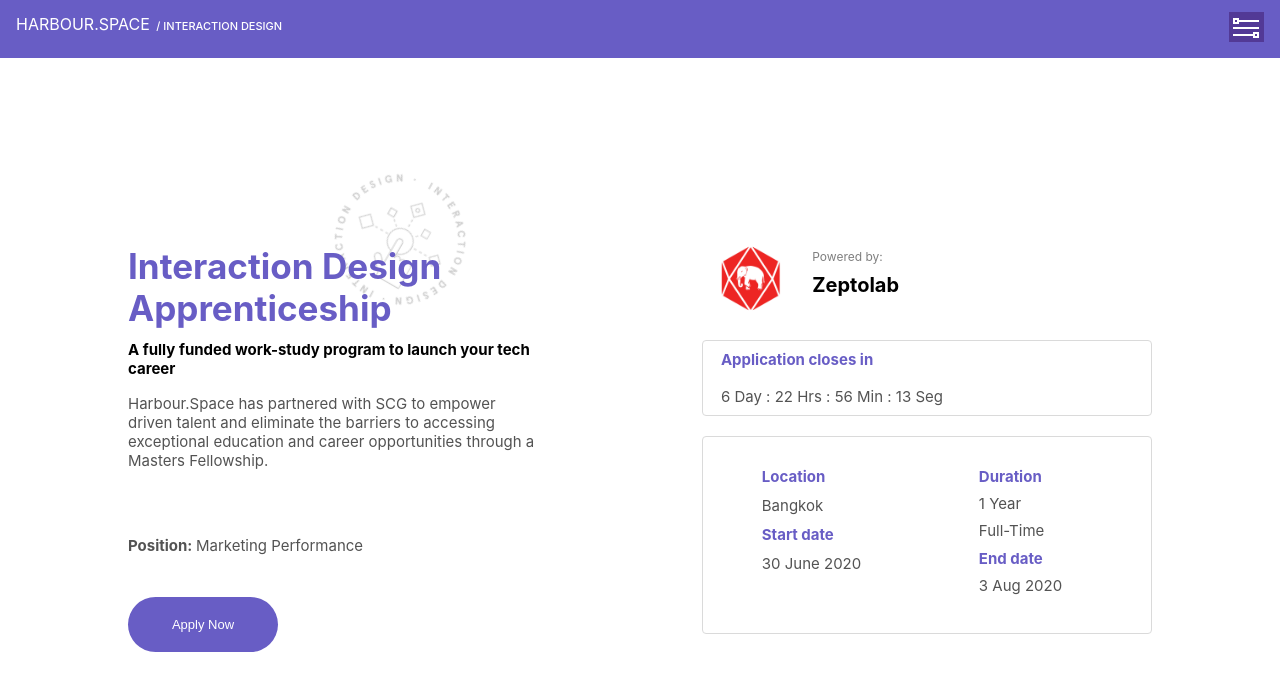
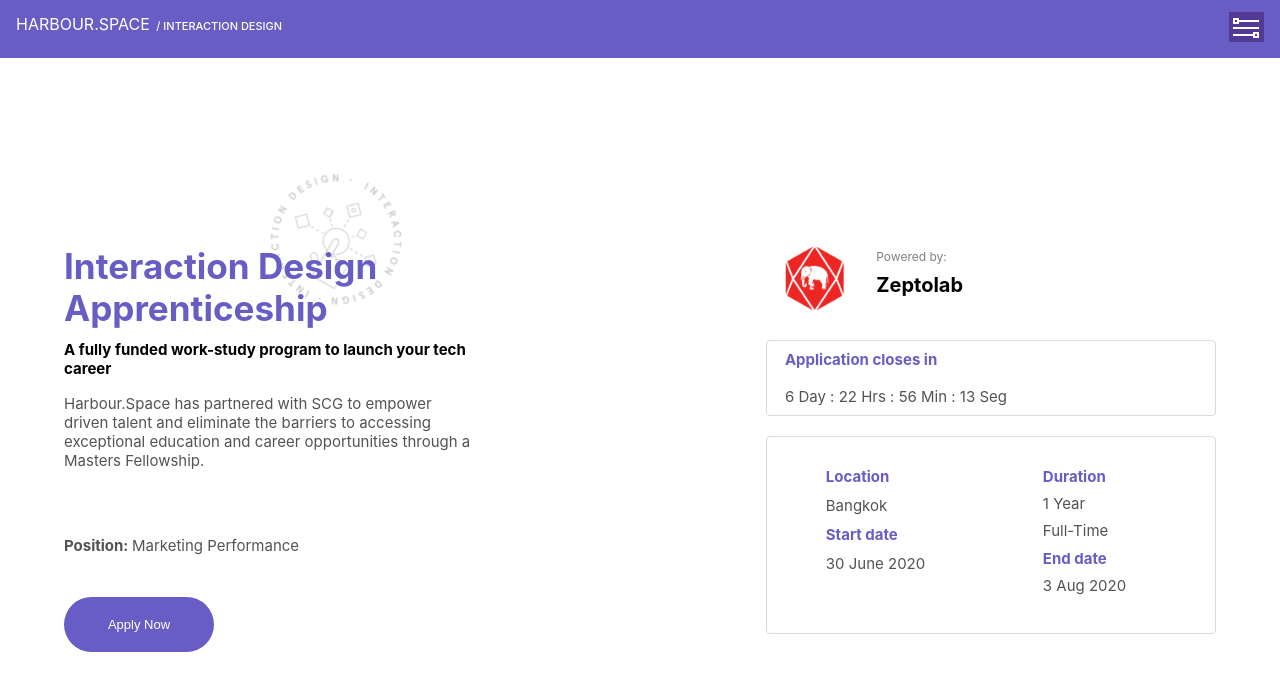
Before and after one commit to trackmystories/HARBOUR.SPACE_Interaction-Design-challenge, a React (Create React App) app: page / in a window 1280 px wide. Shown: the top 690 px of the page. Built offline with nearby package versions, Linux system fonts and the light colour scheme.

Commit message:
03_05_21 Update Interaction Design Apprenticeship

```diff
--- a/src/components/InteractionDesign.js
+++ b/src/components/InteractionDesign.js
@@ -28,7 +28,7 @@
       </div>
       <div>
         <div className="interaction__box-positioning-rows">
-          <div>
+          <div className="interaction__box-positioning-rows-right-relative-left">
             <div className="interaction__box-positioning-rows-left">
               <div>
                 <h3 className="interaction__box-positioning-rows-left-h3">
@@ -62,7 +62,7 @@
             </div>
           </div>
 
-          <div>
+          <div className="interaction__box-positioning-rows-right-relative-right">
             <div className="interaction__box-positioning-rows-right">
               <div className="zeptolab__container">
                 <div className="zeptolab__container-box">
--- a/src/components/styles/interactionDesign.css
+++ b/src/components/styles/interactionDesign.css
@@ -30,7 +30,7 @@
   position: absolute;
   width: 410px;
   top: 10%;
-  left: 10%;
+  left: 5%;
 }
 
 .interaction__box-positioning {
@@ -44,12 +44,22 @@
   display: flex;
   flex-direction: row;
   height: 800px;
+  width: auto;
 }
 
+.interaction__box-positioning-rows-right-relative-right {
+  position: relative;
+  width: 100%;
+}
+
+.interaction__box-positioning-rows-right-relative-left {
+  position: relative;
+  width: 100%;
+}
 /* left positioning */
 
 .interaction__box-positioning-rows-left {
-  position: absolute;
+  position: relative;
   overflow: hidden;
   bottom: 0;
   max-width: 410px;
```
